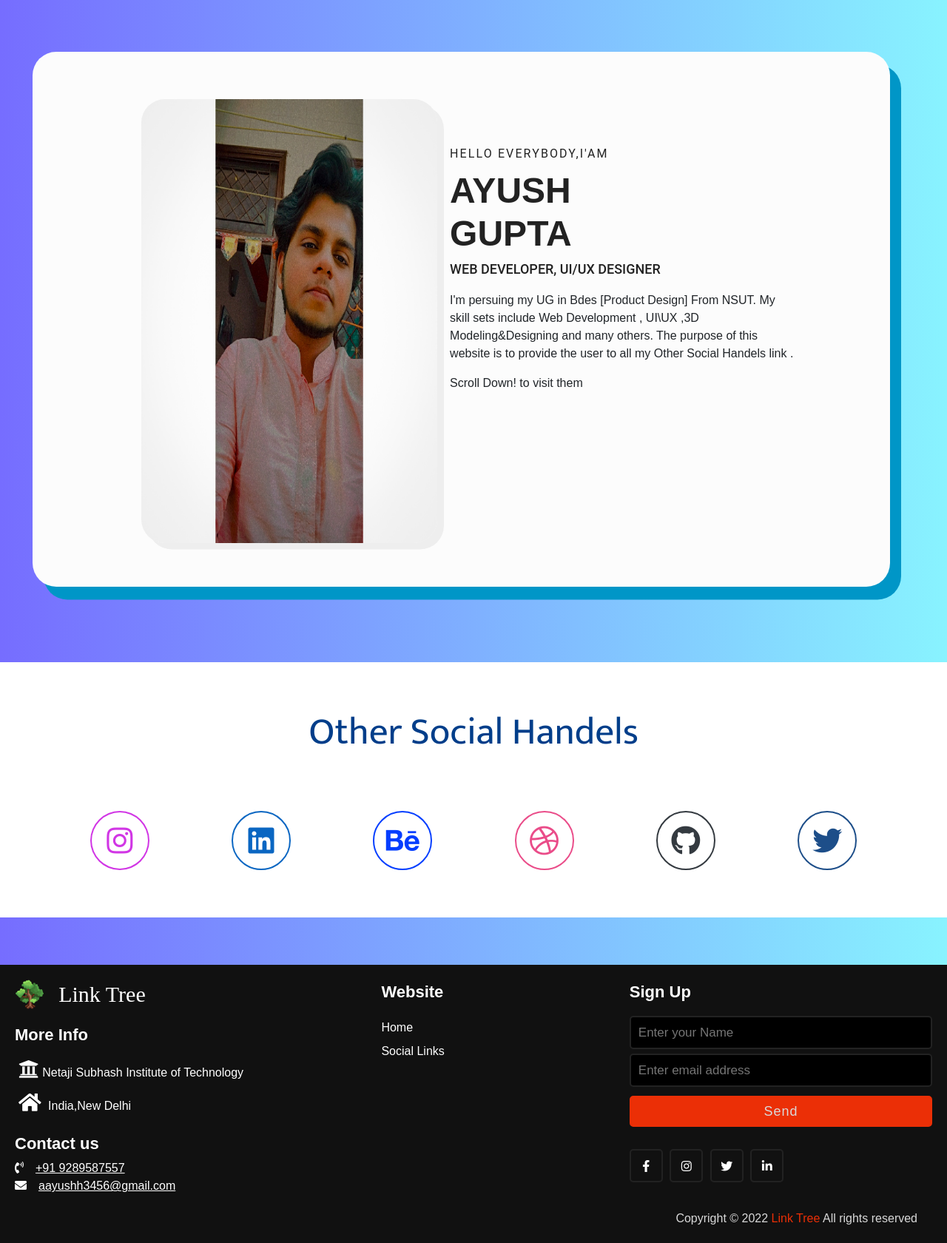
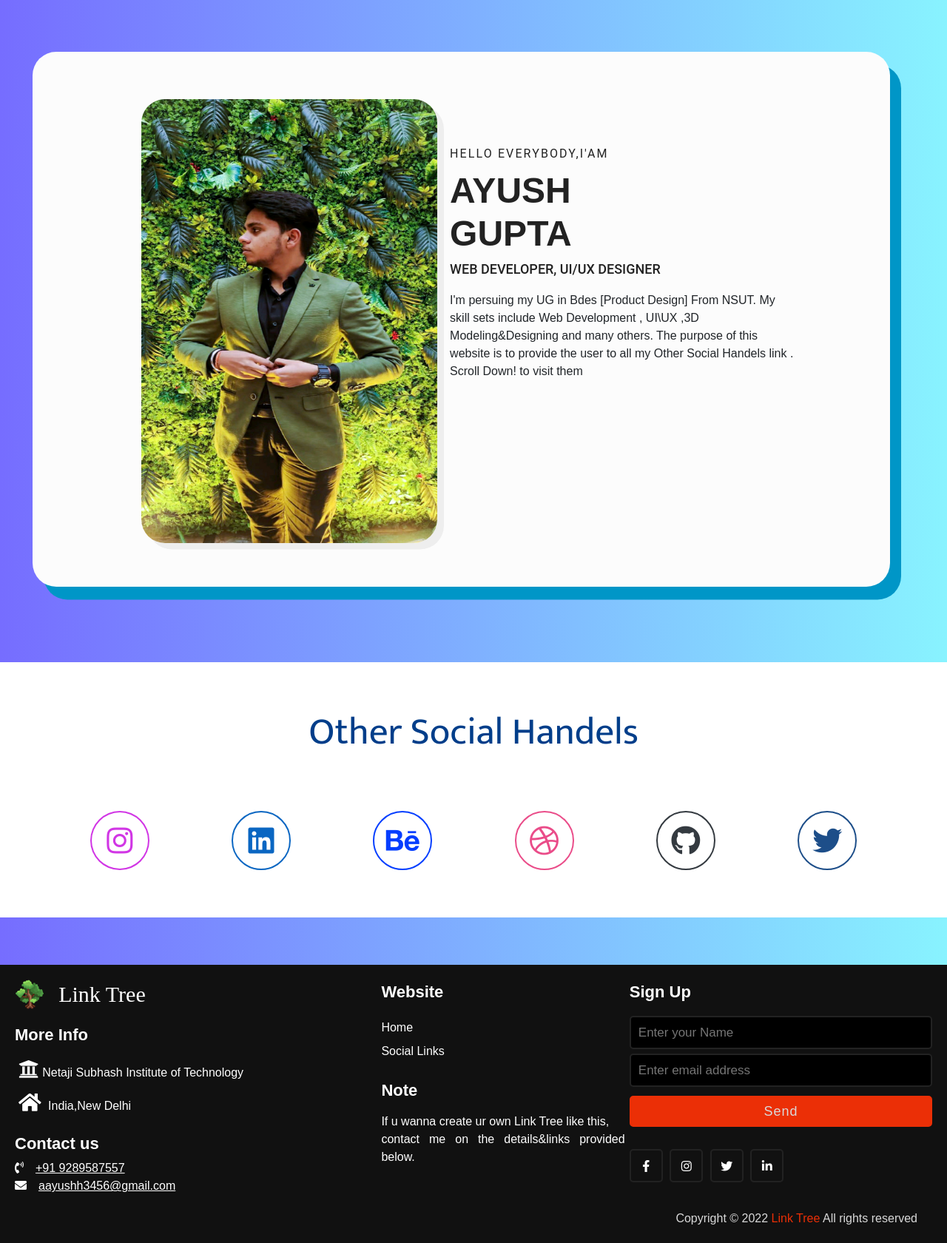
Before and after one commit to Ayushh-05/Link_Tree, a plain HTML site: page index.html in a window 1280 px wide. Shown: the part 100-1780 px from the top of the page at 74% size. Drawn offline with nearby package versions, Linux system fonts and the light colour scheme; a web font is replaced by a local one.

Commit message:
update_3

```diff
--- a/index.html
+++ b/index.html
@@ -72,11 +72,9 @@
 
         <div class="container-fluid cc">
             <div class="row" style="margin:3% 0;">
-                <div class="col-lg-6">
+                <div class="col-lg-6 img">
+                    <img src="img2/6b843bf80b00c18269963ac78ec43470.jpg "alt="" class="img1">
 
-                    <div class="img">
-                        <img src="img1/IMG_20220319_110528.jpg" alt="" class="img1">
-                    </div>
 
                 </div>
                 <div class="col-lg-6 in ">
@@ -84,8 +82,9 @@
                         <h1 class="d-h1">ayush <br>gupta</h1>
                         <h4 class="d-h4">web developer, ui/ux designer</h4>
                         <p>I'm persuing my UG in Bdes [Product Design] From NSUT. My skill sets include Web Development , UI\UX ,3D Modeling&Designing and many others.
-                            The purpose of this website is to provide the user to all my Other Social Handels link .</p>
-                        <P> Scroll Down! to visit them</P>
+                             The purpose of this website is to provide the user to all my Other Social Handels link .
+                             <br> Scroll Down! to visit them</p>
+
                 </div>
 
         </div>
@@ -110,10 +109,10 @@
                 <a class="dr-ico" href="https://dribbble.com/Ayush0_5" target="_blank"><i class="fab fa-dribbble"></i></a>
             </div>
             <div class="col-lg-2 col-md-3 l-icons">
-                <a class="git-ico" href="https://github.com/Lucifer0055" target="_blank"><i class="fab fa-github"></i></a>
+                <a class="git-ico" href="#navbar" ><i class="fab fa-github"></i></a>
             </div>
             <div class="col-lg-2 col-md-3 l-icons">
-                <a class="twit-ico" href="#navbar" target="_blank"><i class="fab fa-twitter"></i></a>
+                <a class="twit-ico" href="#navbar" ><i class="fab fa-twitter"></i></a>
 
             </div>
 
@@ -152,7 +151,11 @@
                     <div class="topic">Website</div>
                     <div><a href="#navbar" style="text-decoration: none;">Home</a></div>
                     <div><a href="#links" style="text-decoration: none;">Social Links</a></div>
+                    <br>
+                    <h2 class="topic">Note</h2>
+                    <p>If u wanna create ur own Link Tree like this,<br>contact me on the details&links provided below.</p>
                 </div>
+
                 <div class="right box">
                     <div class="topic">Sign Up</div>
                     <form action="mailto:aayushh3456@gmail.com" method="post" enctype="text/plain">
```
